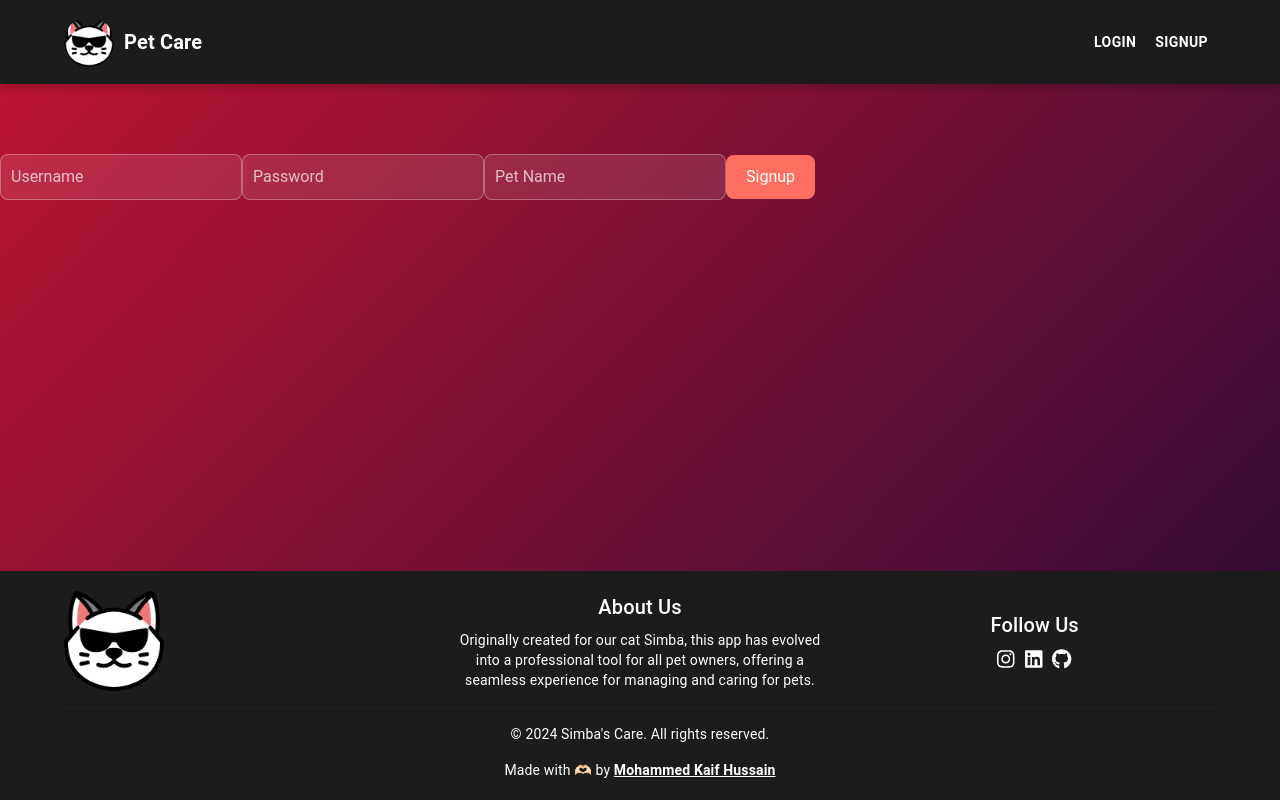
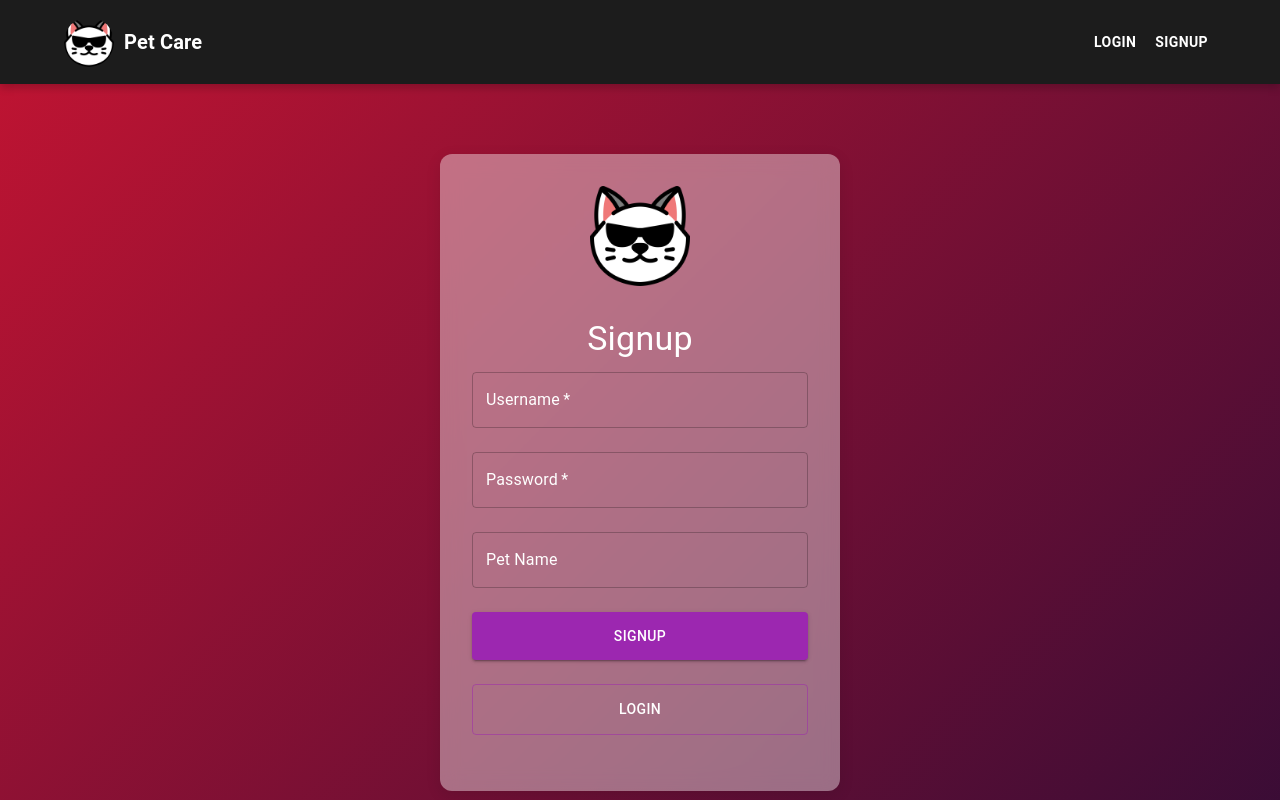
Before and after one commit to kaifhussain2754/PetCareApp, a React (Vite) app in the folder simba-app/: page /Signup in a window 1280 px wide. Shown: the top 800 px of the page. Built offline with nearby package versions, Linux system fonts and the light colour scheme.

Commit message:
landing Page complete

```diff
--- a/simba-app/src/Components/LandingPage.jsx
+++ b/simba-app/src/Components/LandingPage.jsx
@@ -1,8 +1,10 @@
 import React, { useState, useEffect } from 'react';
 import { FontAwesomeIcon } from '@fortawesome/react-fontawesome';
 import { faHeart, faPaw, faCheckCircle, faBell, faClipboardList, faCaretDown } from '@fortawesome/free-solid-svg-icons';
+import { Link } from 'react-router-dom';
 import AOS from 'aos';
 import 'aos/dist/aos.css'; // Import AOS styles
+import WhyChooseUs from './WhyChooseUs';
 
 const LandingPage = () => {
   const [currentImageIndex, setCurrentImageIndex] = useState(0);
@@ -15,7 +17,6 @@ const LandingPage = () => {
   ];
 
   useEffect(() => {
-    AOS.init({ duration: 1000 }); // Initialize AOS with desired settings
 
     const interval = setInterval(() => {
       setCurrentImageIndex((prevIndex) => (prevIndex + 1) % images.length);
@@ -197,8 +198,12 @@ const LandingPage = () => {
           <h1 style={{ color: 'black', fontWeight: 'bold' }}>Welcome to PetCare!</h1>
           <p>Your one-stop solution for managing all your pet's needs. From reminders to expenses, we've got you covered.</p>
           <div>
+            <Link to="/login">
             <button style={buttonStyle}>Login</button>
+            </Link>
+            <Link to="/signup">
             <button style={{ ...buttonStyle, marginLeft: '10px' }}>Sign Up</button>
+            </Link>
           </div>
         </div>
         <div style={downArrowWrapperStyle}>
@@ -223,6 +228,7 @@ const LandingPage = () => {
           ))}
         </div>
       </div>
+      <WhyChooseUs />
     </>
   );
 };
--- a/simba-app/src/Components/Signup.jsx
+++ b/simba-app/src/Components/Signup.jsx
@@ -1,47 +1,136 @@
 // src/Components/Signup.jsx
 
 import React, { useState } from 'react';
+import { useNavigate } from 'react-router-dom';
 import axios from 'axios';
+import { Box, TextField, Button, Typography, Container, Paper, CircularProgress } from '@mui/material';
+import logo from '/simba.png'; // Import the PNG file directly
 
 const Signup = () => {
   const [username, setUsername] = useState('');
   const [password, setPassword] = useState('');
   const [petName, setPetName] = useState('');
+  const [error, setError] = useState('');
+  const [success, setSuccess] = useState('');
+  const [loading, setLoading] = useState(false);
+  const navigate = useNavigate();
 
   const handleSubmit = async (e) => {
     e.preventDefault();
+    setLoading(true);
+    setError('');
+    setSuccess('');
+
     try {
       await axios.post('http://localhost:5000/api/auth/signup', { username, password, petName });
-      // Handle successful signup
-    } catch (error) {
-      // Handle signup error
+      setSuccess('Signup successful! Redirecting to login...');
+      setTimeout(() => navigate('/login'), 2000); // Redirect after 2 seconds
+    } catch (err) {
+      setError('Signup failed. Please try again later.');
+      console.error('Signup error:', err);
+    } finally {
+      setLoading(false);
     }
   };
 
   return (
+    <Container
+      sx={{
+        display: 'flex',
+        justifyContent: 'center',
+        alignItems: 'center',
+        marginBottom: '10%',
+      }}
+    >
+      <Paper
+        elevation={12}
+        sx={{
+          padding: 4,
+          borderRadius: 3,
+          backdropFilter: 'blur(10px)',
+          backgroundColor: 'rgba(255, 255, 255, 0.4)',
+          boxShadow: '0px 4px 15px rgba(0, 0, 0, 0.1)',
+          width: '100%',
+          maxWidth: 400,
+          textAlign: 'center',
+          position: 'relative',
+        }}
+      >
+        <Box mb={2}>
+          <img src={logo} alt="Logo" style={{ width: 100, height: 'auto', marginBottom: 16 }} />
+        </Box>
+        <Typography variant="h4" component="h2" gutterBottom color="#fff">
+          Signup
+        </Typography>
         <form onSubmit={handleSubmit}>
-      <input
-        type="text"
+          <Box mb={3}>
+            <TextField
+              fullWidth
+              label="Username"
+              variant="outlined"
               value={username}
               onChange={(e) => setUsername(e.target.value)}
-        placeholder="Username"
               required
+              InputProps={{ style: { color: 'white' } }}
+              InputLabelProps={{ style: { color: 'white' } }}
             />
-      <input
+          </Box>
+          <Box mb={3}>
+            <TextField
+              fullWidth
+              label="Password"
               type="password"
+              variant="outlined"
               value={password}
               onChange={(e) => setPassword(e.target.value)}
-        placeholder="Password"
               required
+              InputProps={{ style: { color: 'white' } }}
+              InputLabelProps={{ style: { color: 'white' } }}
             />
-      <input
-        type="text"
+          </Box>
+          <Box mb={3}>
+            <TextField
+              fullWidth
+              label="Pet Name"
+              variant="outlined"
               value={petName}
               onChange={(e) => setPetName(e.target.value)}
-        placeholder="Pet Name"
+              InputProps={{ style: { color: 'white' } }}
+              InputLabelProps={{ style: { color: 'white' } }}
             />
-      <button type="submit">Signup</button>
+          </Box>
+          <Box mb={3}>
+            <Button
+              type="submit"
+              variant="contained"
+              color="secondary"
+              fullWidth
+              disabled={loading}
+              sx={{ py: 1.5 }}
+            >
+              {loading ? (
+                <CircularProgress size={24} sx={{ color: 'white', backgroundColor: '#ff6f61'}} />
+              ) : (
+                'Signup'
+              )}
+            </Button>
+          </Box>
+          <Box mb={3}>
+            <Button
+              variant="outlined"
+              color="secondary"
+              fullWidth
+              onClick={() => navigate('/login')}
+              sx={{ py: 1.5, color: 'white' }}
+            >
+              Login
+            </Button>
+          </Box>
+          {success && <Typography color="success.main" mt={2}>{success}</Typography>}
+          {error && <Typography color="error" mt={2}>{error}</Typography>}
         </form>
+      </Paper>
+    </Container>
   );
 };
 
--- /dev/null
+++ b/simba-app/src/Components/WhyChooseUs.jsx
@@ -0,0 +1,119 @@
+import React from 'react';
+import { Box, Typography, Container } from '@mui/material';
+import { FontAwesomeIcon } from '@fortawesome/react-fontawesome';
+import { faThumbsUp, faStar, faUsers, faShieldAlt, faAward, faHeartbeat } from '@fortawesome/free-solid-svg-icons';
+import AOS from 'aos';
+import 'aos/dist/aos.css';
+
+const WhyChooseUs = () => {
+  // Initialize AOS
+  React.useEffect(() => {
+    AOS.init({ duration: 9000 });
+  }, []);
+
+  const sectionStyle = {
+    padding: '50px 20px',
+    height: '100vh',
+    background: 'url(/background.jpg) no-repeat center center/cover',
+    textAlign: 'center',
+    borderRadius: '20px',
+    boxShadow: '0px 4px 8px rgba(0, 0, 0, 0.9)',
+    marginBottom: '2%',
+    position: 'relative',
+    color: 'white',
+  };
+
+  const cardStyle = {
+    background: 'rgba(0, 0, 0, 0.8)',
+    borderRadius: '10px',
+    padding: '30px',
+    color: 'white',
+    boxShadow: '0px 0px 15px rgba(0, 0, 0, 0.2)',
+    transition: 'transform 0.3s ease, box-shadow 0.3s ease',
+    cursor: 'pointer',
+    textAlign: 'center',
+    width: '300px',
+    height: 'auto',
+    margin: '10px',
+  };
+
+  const cardHoverStyle = {
+    cursor: 'pointer',
+    boxShadow: '0px 0px 20px #ff6f61',
+  };
+
+  const iconStyle = {
+    color: '#ff6f61',
+    marginBottom: '10px',
+  };
+
+  const features = [
+    {
+      id: 1,
+      icon: faThumbsUp,
+      title: 'Quality Service',
+      description: 'We provide top-notch services to ensure the best care for your pet.',
+    },
+    {
+      id: 2,
+      icon: faStar,
+      title: 'Trusted by Many',
+      description: 'Our platform is trusted by thousands of pet owners around the world.',
+    },
+    {
+      id: 3,
+      icon: faUsers,
+      title: 'Community Support',
+      description: 'Join a community of pet lovers who share their tips and experiences.',
+    },
+    {
+      id: 4,
+      icon: faShieldAlt,
+      title: 'Secure and Safe',
+      description: 'We prioritize the safety and security of your pet’s information.',
+    },
+    {
+      id: 5,
+      icon: faAward,
+      title: 'Award-Winning',
+      description: 'Recognized for excellence in pet care management.',
+    },
+    {
+      id: 6,
+      icon: faHeartbeat,
+      title: 'Health Monitoring',
+      description: 'Track and monitor your pet’s health with ease.',
+    },
+  ];
+
+  return (
+    <Container style={sectionStyle}>
+      <Typography variant="h4" gutterBottom style={{ color: 'white', fontWeight: 'bold' }}>
+        Why Choose Us?
+      </Typography>
+      <Box
+        display="flex"
+        justifyContent="center"
+        flexWrap="wrap"
+        alignItems="flex-start"
+        style={{ gap: '20px' }} // Add gap between cards
+      >
+        {features.map((feature) => (
+          <div
+            key={feature.id}
+            data-aos="zoom-in-up"
+            style={cardStyle}
+            onMouseEnter={(e) => Object.assign(e.currentTarget.style, cardHoverStyle)}
+            onMouseLeave={(e) => Object.assign(e.currentTarget.style, cardStyle)}
+          >
+            <FontAwesomeIcon icon={feature.icon} size="3x" style={iconStyle} />
+            <Typography variant="h6">{feature.title}</Typography>
+            <Typography variant="body2">{feature.description}</Typography>
+          </div>
+        ))}
+      </Box>
+    </Container>
+  );
+};
+
+export default WhyChooseUs;
```
Also changed, not shown: simba-app/public/background.jpg (added). Lines whose indentation alone changed are shown as unchanged.
